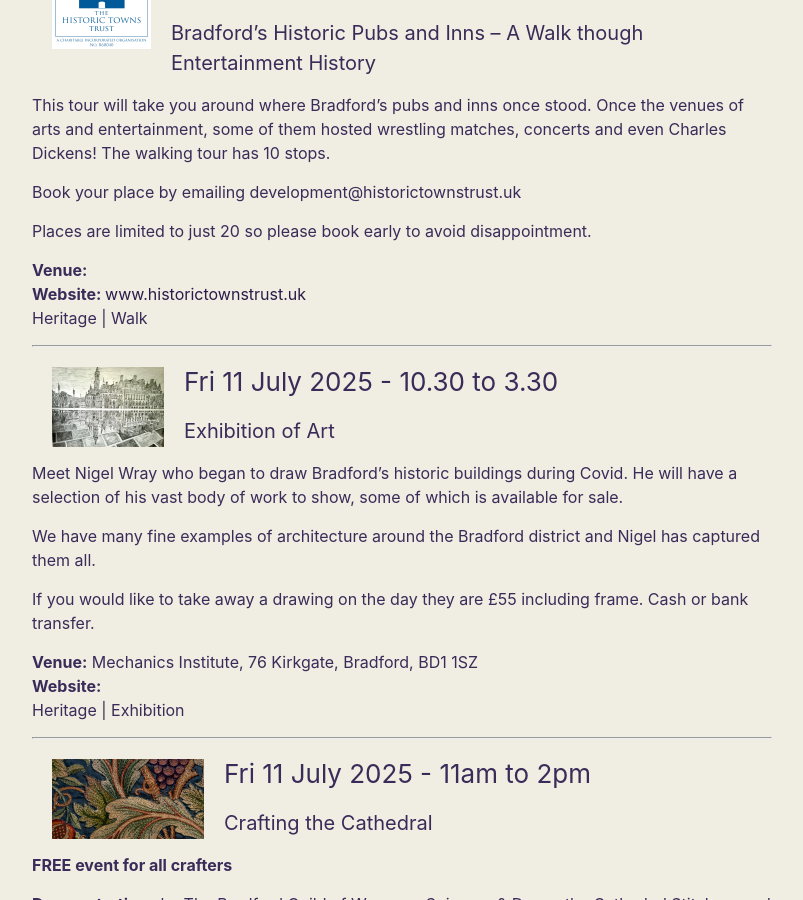
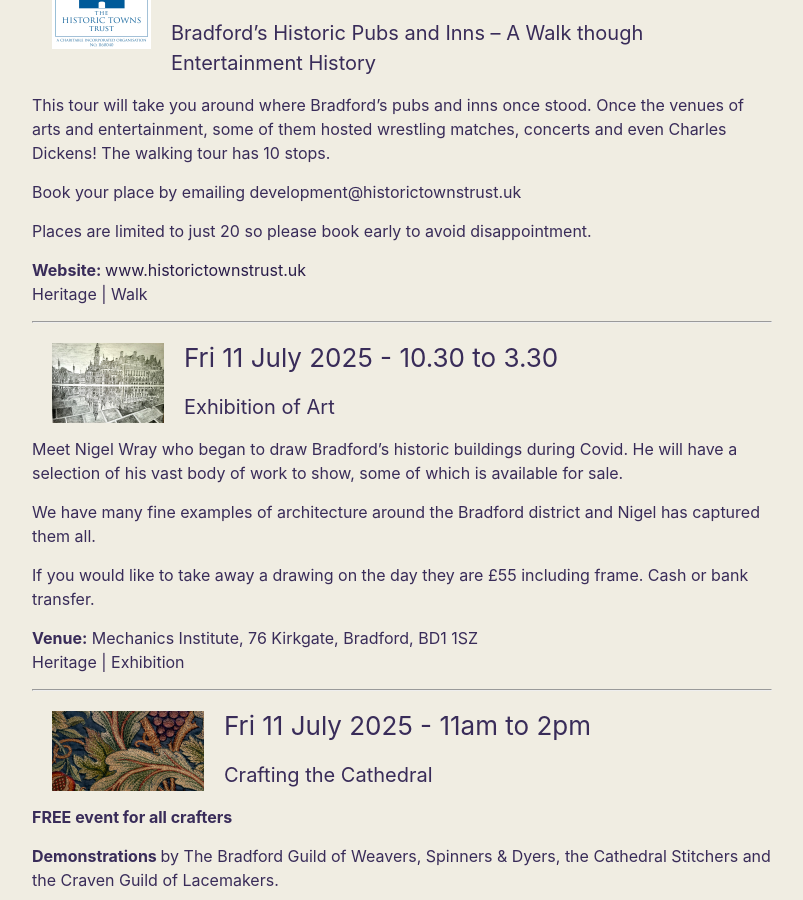
Before and after one commit to jwingfield/bhc2, a Jekyll site: the page built from bhf-2025.markdown, in a window 1280 px wide and 900 px high, scrolled down 1698 px. Shown: the whole window, without its empty margins (238-1041 px from the left). Built offline with Jekyll 4.4.1, drawn with Linux system fonts in a browser that asks for light colours.

Commit message:
Hide venue address if there isn't one.

```diff
--- a/_data/bhf-events-2025.yaml
+++ b/_data/bhf-events-2025.yaml
@@ -88,7 +88,7 @@
     EventTitle: Exhibition of Art
     VenueAddress: Mechanics Institute, 76 Kirkgate, Bradford, BD1 1SZ
     VenuePhone: ""
-    VenueWebsite:
+    VenueWebsite: ""
     Date: 11/07/2025
     Times: 10.30 to 3.30
     ShortDesc: Meet Nigel Wray who began to draw Bradford's historic buildings during Covid.
--- a/bhf-2025.markdown
+++ b/bhf-2025.markdown
@@ -15,7 +15,10 @@ title: Heritage Festival 2025 Events
   <h3>{{ event.Date | date: "%a %-d %B %Y" }} - {{ event.Times }}</h3>
   <h4>{{ event.EventTitle }}</h4>
   <p>{{ event.LongDesc }} </p>
-  <p><b>Venue:</b> {{ event.VenueAddress }}<br/>
+  <p>
+  {%- if event.VenueAddress <> "" -%}
+    <b>Venue:</b> {{ event.VenueAddress }}<br/>
+  {%- endif -%}
   {%- if event.VenuePhone <> "" -%}
    <b>Phone:</b> {{ event.VenuePhone }}<br/>
   {%- endif -%}
```
